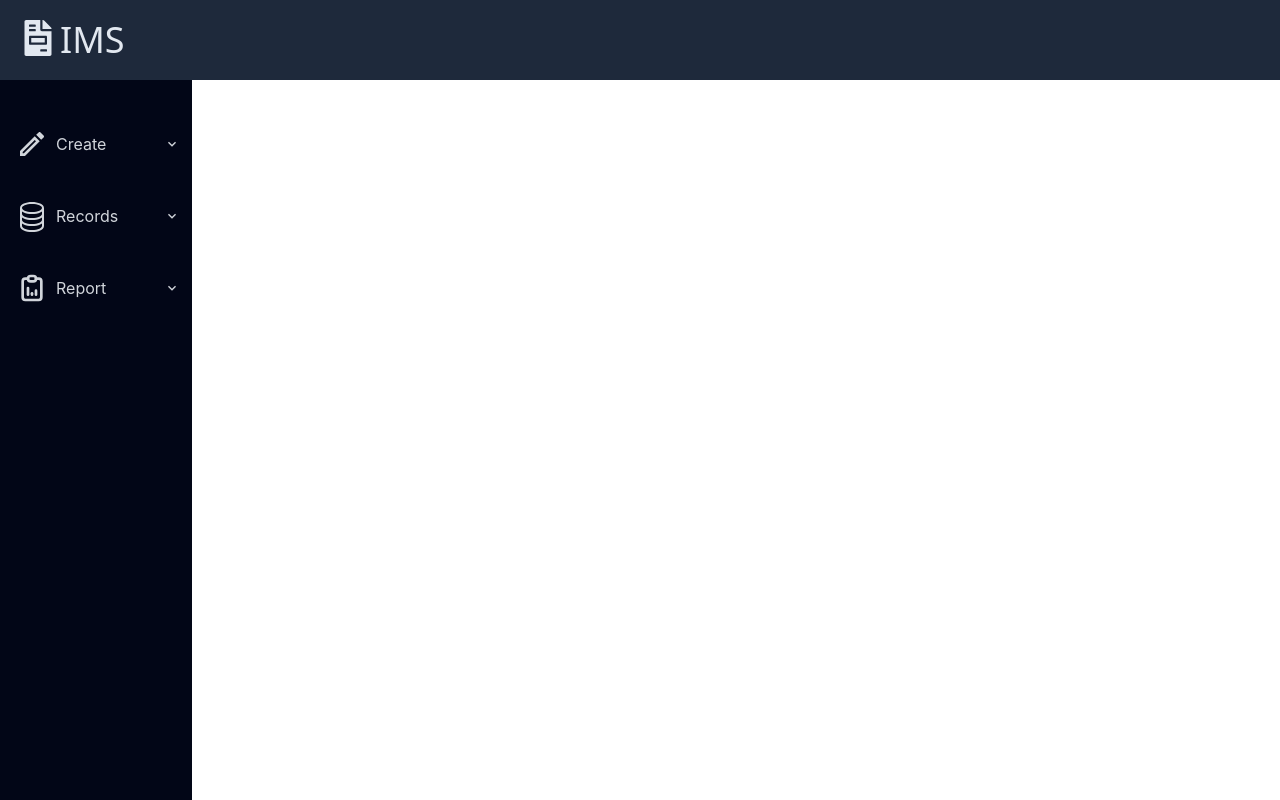
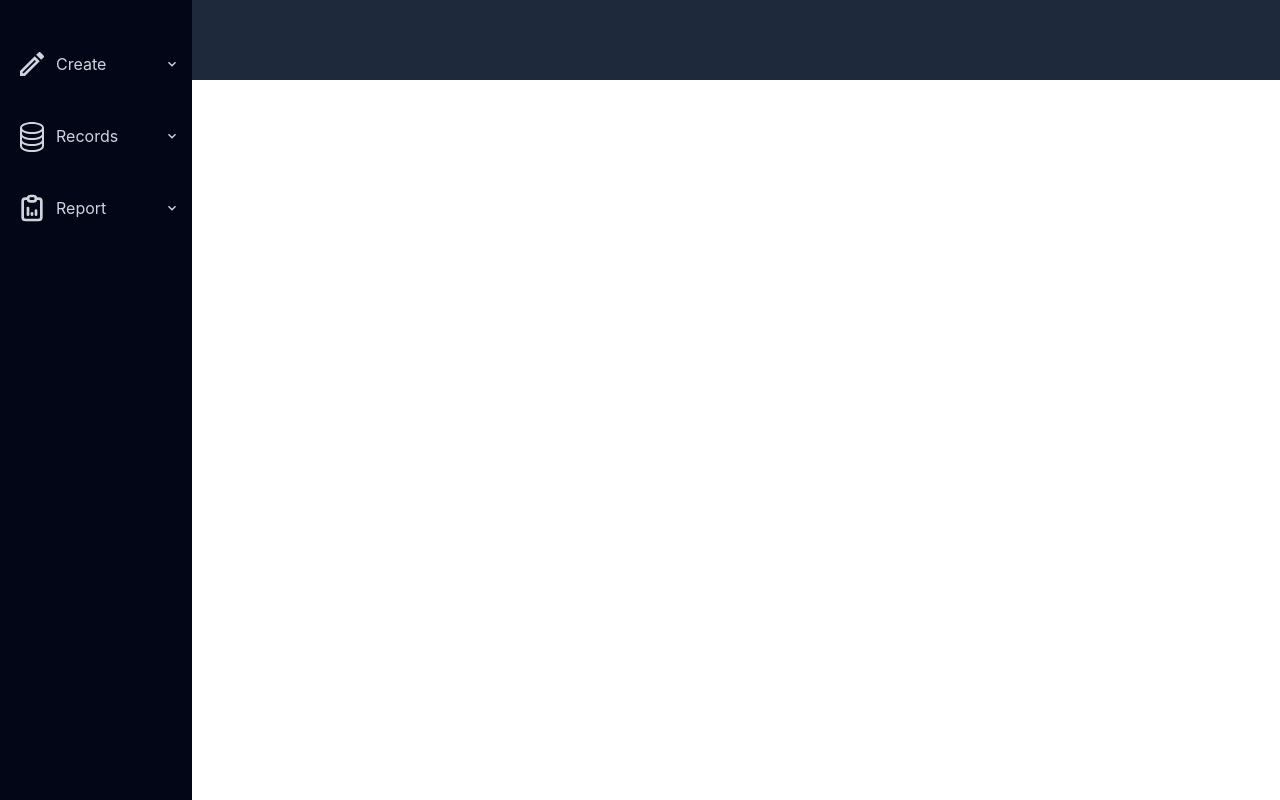
Before and after one commit to AbiyuNigussie/Invoice-Managment-System, a React (Create React App) app in the folder frontend/: page / in a window 1280 px wide. Built offline with nearby package versions, Linux system fonts and the light colour scheme.

Commit message:
Header and Layout components are reformatted.

```diff
--- a/frontend/src/components/Layout/Header.js
+++ b/frontend/src/components/Layout/Header.js
@@ -7,7 +7,7 @@ import SideBar from "./SideBar";
 const Header = () => {
   const [active, setActive] = useState(false);
   return (
-    <div className="container flex flex-col gap-2 mx-auto">
+    <div className="container flex flex-col gap-2 mx-auto absolute">
       <div className="flex gap-x-10 px-5 py-5 font-sans bg-slate-800 text-slate-200 text-4xl">
         <BsList className="h-8 w-8 md:hidden" />
         <div className="flex gap-x-1">
--- a/frontend/src/components/Layout/Layout.js
+++ b/frontend/src/components/Layout/Layout.js
@@ -4,11 +4,13 @@ import Footer from "./Footer";
 import SideBar from "./SideBar";
 const Layout = ({ children }) => {
   return (
-    <div className="container">
+    <div className="container flex flex-col h-full">
       <Header />
-      <SideBar />
-      {children}
-      {/* <Footer /> */}
+      <div className="container flex h-full">
+        <SideBar />
+        {children}
+        {/* <Footer /> */}
+      </div>
     </div>
   );
 };
```
